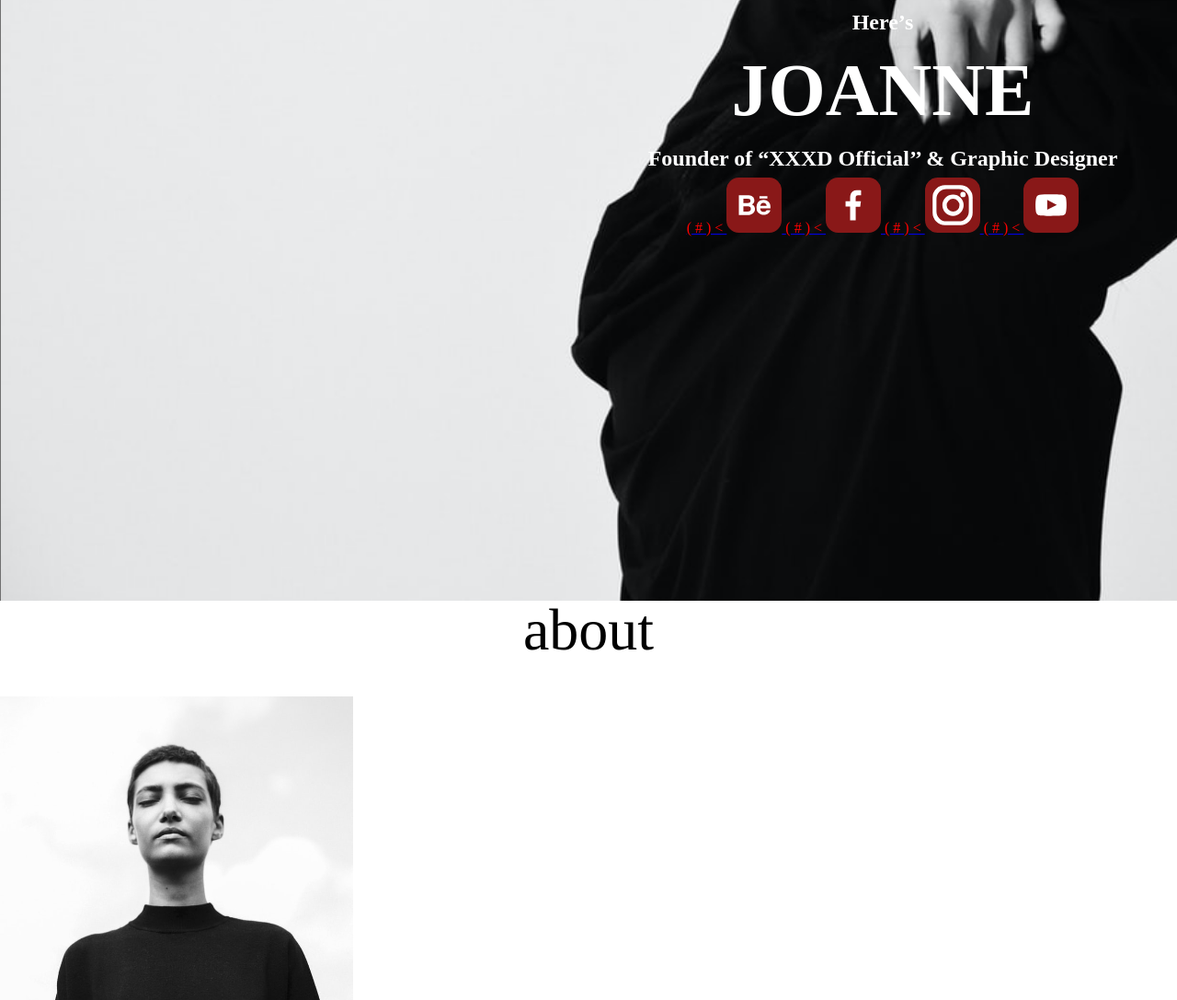
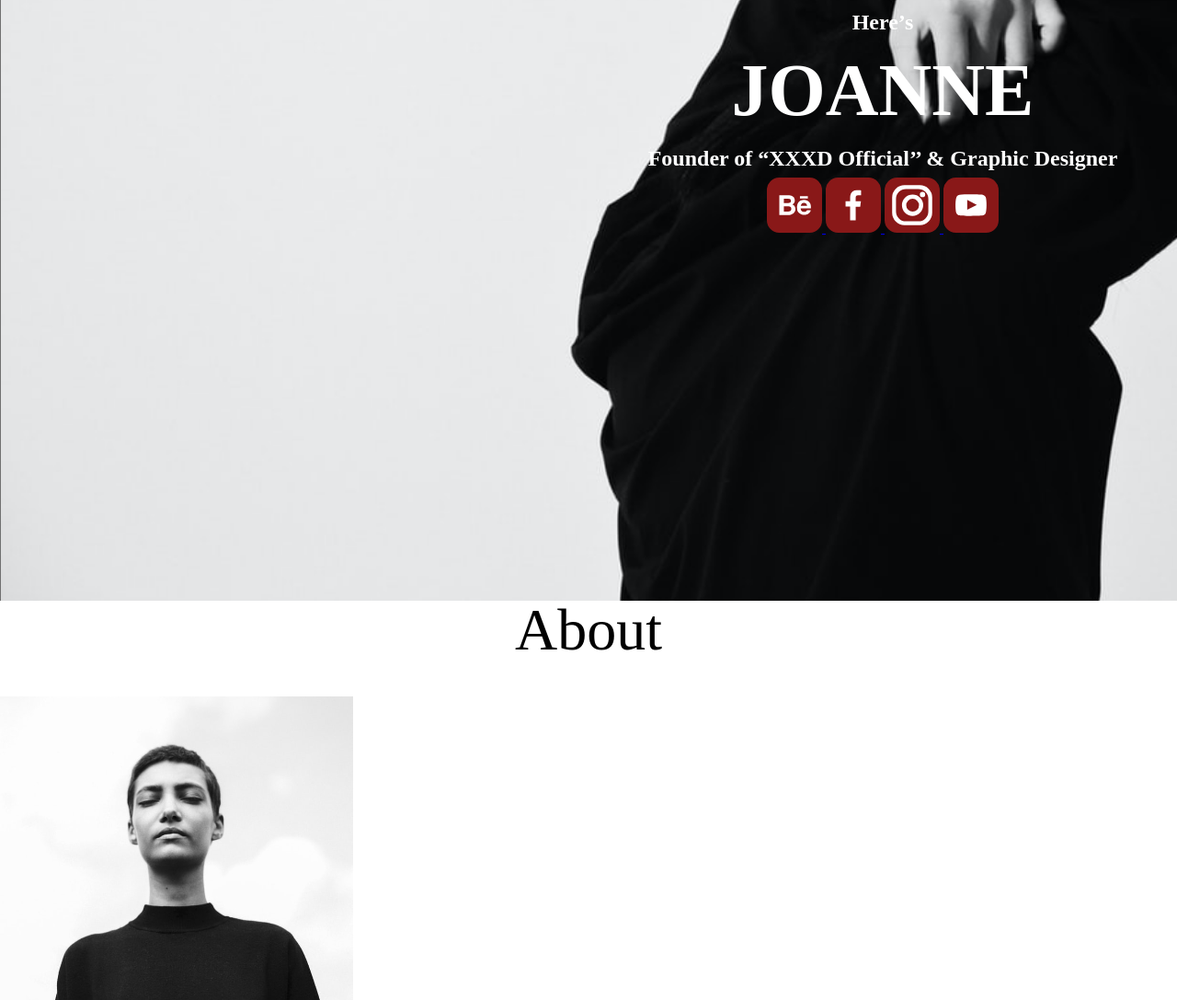
Before and after one commit to imminming/HTMLCSSW, a plain HTML site: page index.html in a window 1280 px wide. Shown: the part 305-1392 px from the top of the page at 92% size. Drawn offline with Linux system fonts and the light colour scheme.

Commit message:
新增環境

```diff
--- a/all.css
+++ b/all.css
@@ -103,14 +103,6 @@ h2{
   background-color: black;
   text-align: center;
 }
-
-a::before{
-  content: "( " attr(href) " ) < ";
-  color:red;
-}
-
-
-
 .brandi{
   background-color: black;
   text-align: center;
--- a/index.html
+++ b/index.html
@@ -27,8 +27,8 @@
 </ul>
 </div>
 <div class="about">
-<h2>about</h2>
-<span><img src="img/photo.png" alt=""></span>
+<h2>About</h2>
+<img src="img/photo.png" alt=""></span>
 <p>Joanne Chen<br>1997/10/10<br>National Hex School Normal University<br>Department of Visual Design</p>
 <ul class="border">
 <li>Founder of ‘’XXXD Official’’</li>
```
